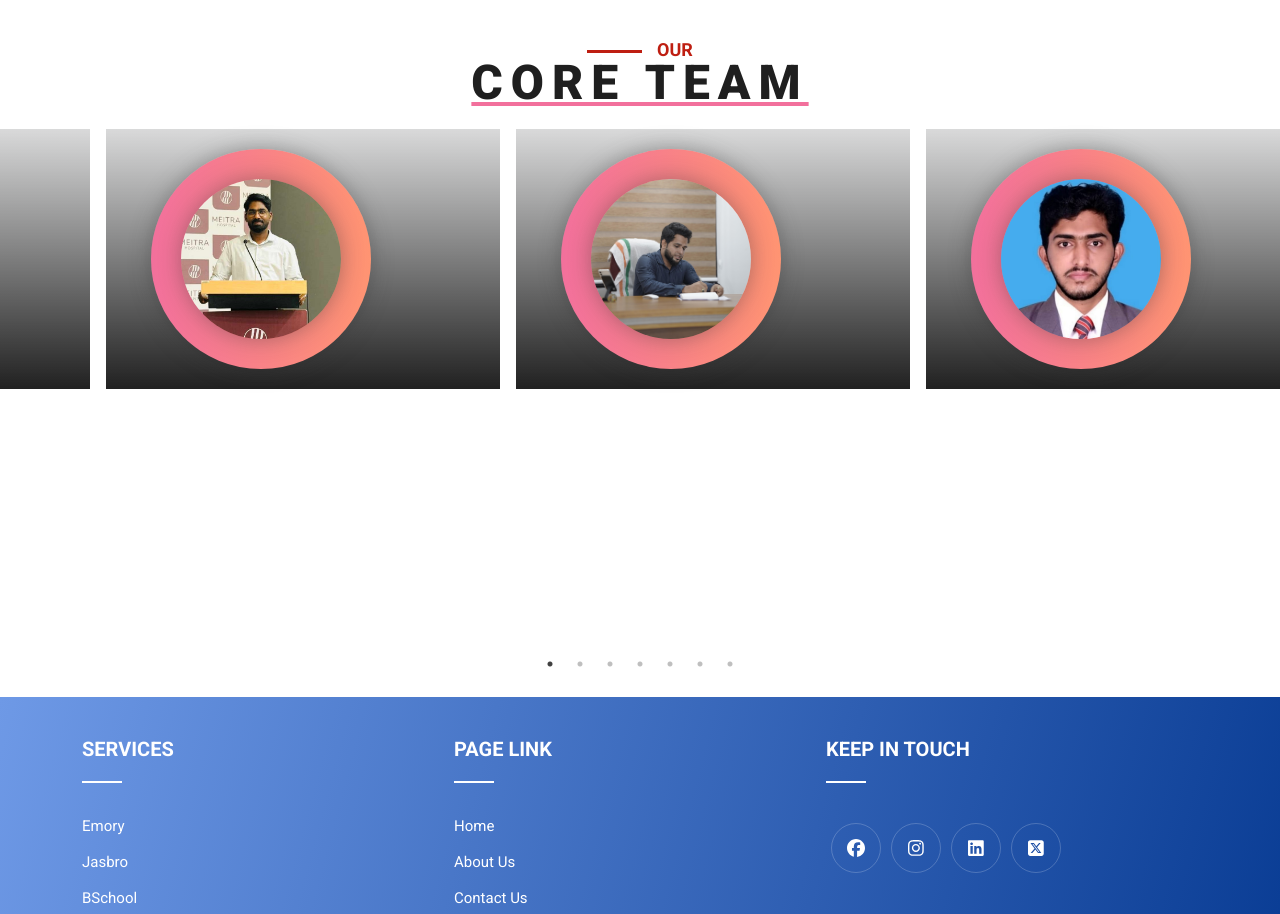
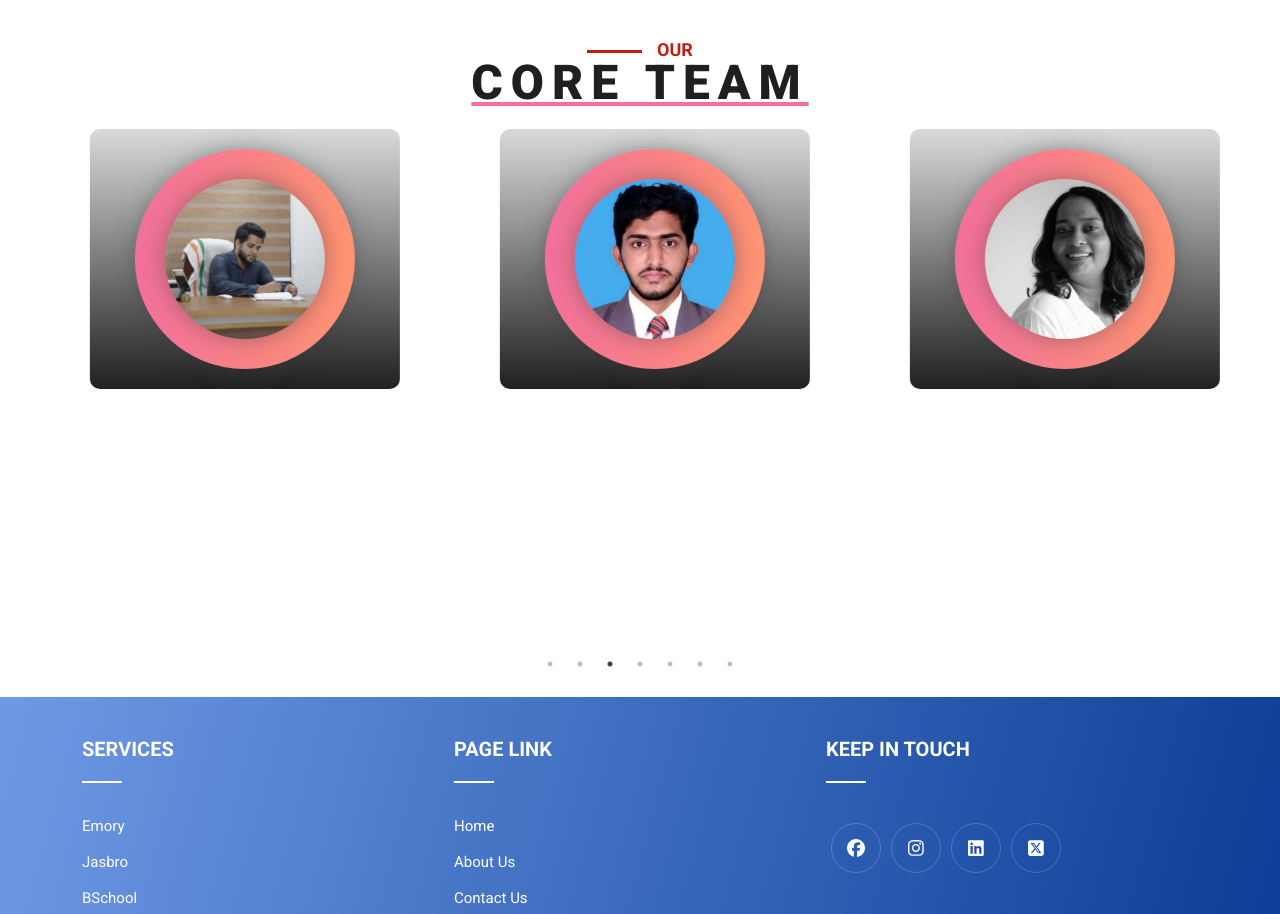
Before and after one commit to RameesV/Emory-Calicut, a React (Create React App) app: page /about in a window 1280 px wide. Shown: the part 3340-4254 px from the top of the page. Built offline with nearby package versions, Linux system fonts and the light colour scheme.

Commit message:
style changes

```diff
--- a/src/components/About/About.js
+++ b/src/components/About/About.js
@@ -45,7 +45,7 @@ function About() {
     arrows: false,
     slidesToShow: 3,
     slidesToScroll: 1,
-    autoplay: false,
+    autoplay: true,
     speed: 3000,
     autoplaySpeed: 3000,
     pauseOnHover: true,
--- a/src/components/About/About.scss
+++ b/src/components/About/About.scss
@@ -298,6 +298,8 @@ section {
     background-color: #37424f;
     margin-top: 2em;
     padding: 20px;
+    width: auto !important;
+    border-radius: 10px;
     background: #232526;
     background: -webkit-linear-gradient(to bottom,
             hsl(210deg 2.99% 26.27% / 20%),
```
